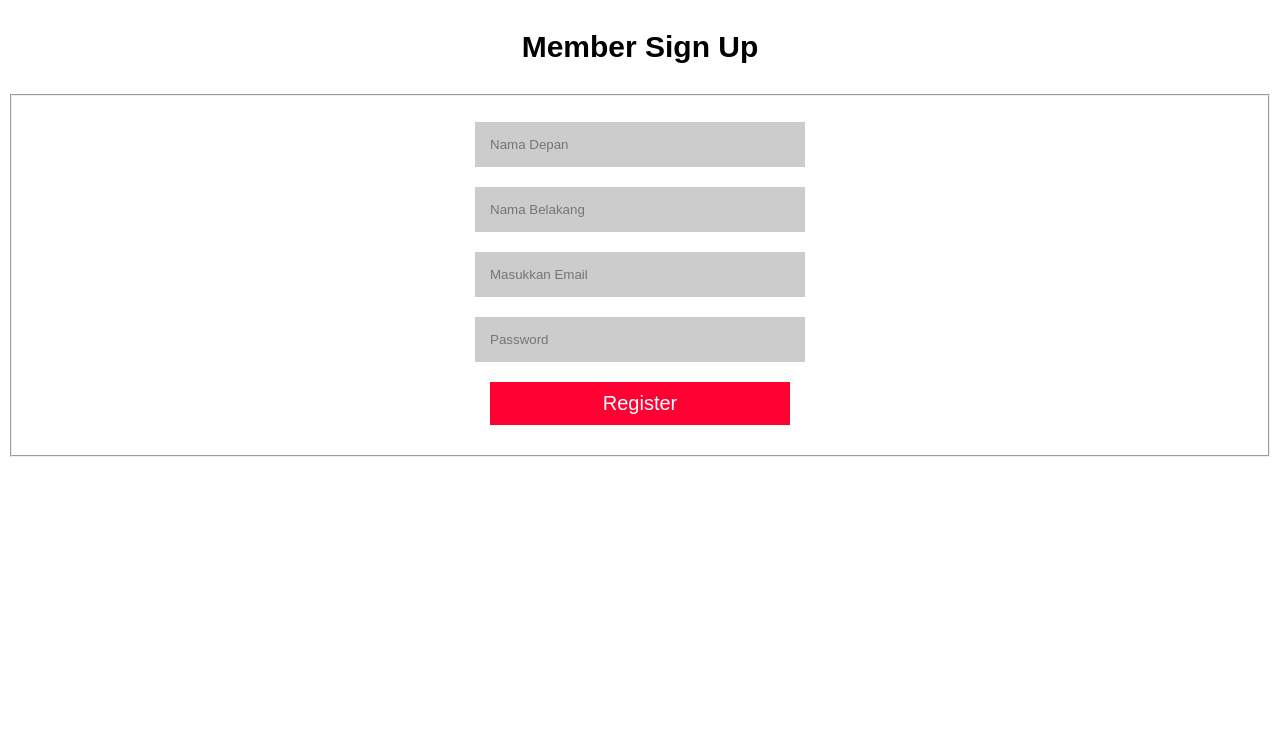
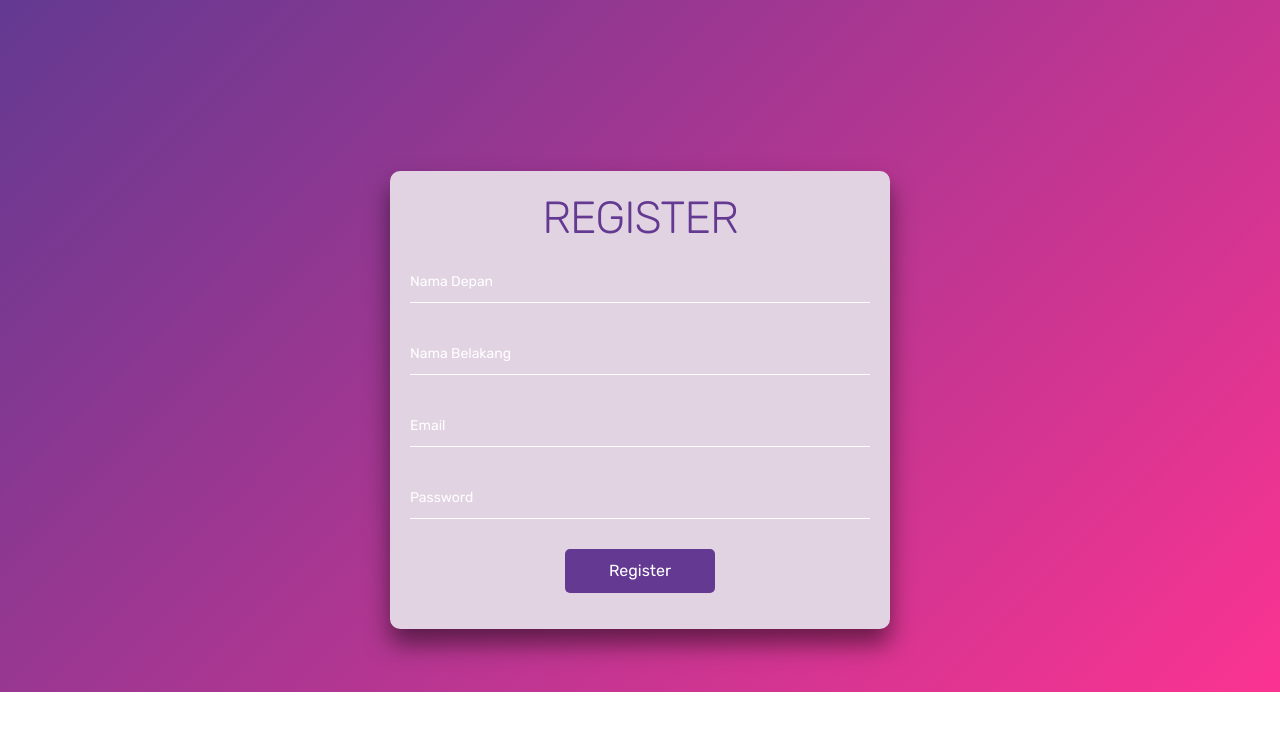
Before and after one commit to 2018-PemrogramanWeb-D/tugas7-fp-proposal-xstore, a PHP site: page /register.php in a window 1280 px wide. Shown: the top 731 px of the page. Run offline with PHP 8.4, Linux system fonts and the light colour scheme.

Commit message:
Update css register

```diff
--- a/css/register.css
+++ /dev/null
@@ -1,34 +0,0 @@
-header h3 {
-	margin:30px;
-  	font-size:30px;
-  	color: #000;
-  	text-align: center;
-  	font-family: sans-serif;
-  }
-
-fieldset p input {
-	display:block;
-  	width:300px;
-  	margin:20px auto;
- 	padding:15px;
- 	background:rgba(0,0,0,0.2);
-  	color:#fff;
-  	border:0;
-  	line-height: 5px;
-}
-
-fieldset button {
-	background:#FF0033;
-  	border:0;
-  	color:#fff;
-  	padding:10px;
-  	font-size:20px;
-  	width:300px;
-  	margin:20px auto;
-  	display:block;
-  	cursor:pointer;
-}
-
-fieldset button:active {
-	background:#000;
-}
--- a/register.php
+++ b/register.php
@@ -1,4 +1,4 @@
-<!DOCTYPE html>
+<!--DOCTYPE html>
 <html>
 <head>
     <title>Register Member</title>
@@ -39,4 +39,52 @@
     </form>
 
     </body>
+</html-->
+
+<!doctype html>
+<html lang="en">
+
+<head>
+    <title>Register | XStore</title>
+    <meta charset="utf-8">
+
+    <link rel="dns-prefetch" href="//fonts.googleapis.com">
+    <link href="https://fonts.googleapis.com/css?family=Rubik:300,400,500" rel="stylesheet">
+    <link rel="stylesheet" href="https://stackpath.bootstrapcdn.com/bootstrap/4.1.3/css/bootstrap.min.css" integrity="sha384-MCw98/SFnGE8fJT3GXwEOngsV7Zt27NXFoaoApmYm81iuXoPkFOJwJ8ERdknLPMO" crossorigin="anonymous">
+
+    <link rel="stylesheet" type="text/css" href="css/login.css">
+
+    <!--link href="css/style.css" rel="stylesheet"-->
+</head>
+<body>
+
+    <div class="bg-gradient">
+        <div class="box">
+            <h2>REGISTER</h2>
+            <form action="" method="post">
+                <div class="inputBox">
+                    <input type="text" name="" required="">
+                    <label>Nama Depan</label>
+                </div>
+                <div class="inputBox">
+                    <input type="text" name="" required="">
+                    <label>Nama Belakang</label>
+                </div>
+                <div class="inputBox">
+                    <input type="Email" name="" required="">
+                    <label>Email</label>
+                </div>
+                <div class="inputBox">
+                    <input type="password" name="" required="">
+                    <label>Password</label>
+                </div>
+
+                <p id="submit"><input type="submit" name="" value="Register"></p>
+
+            </form>
+        </div>
+
+    </div>
+
+</body>
 </html>
```
